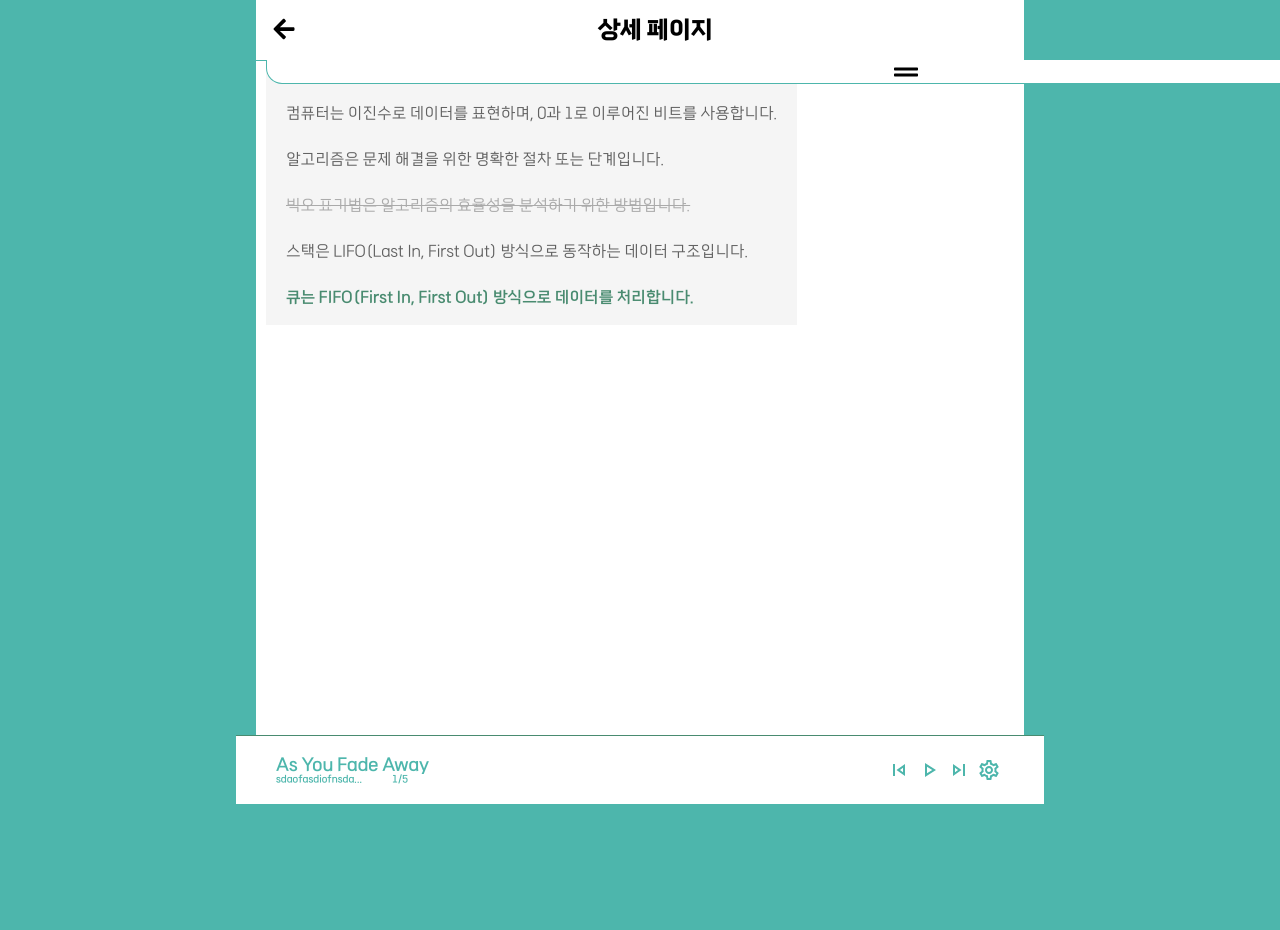
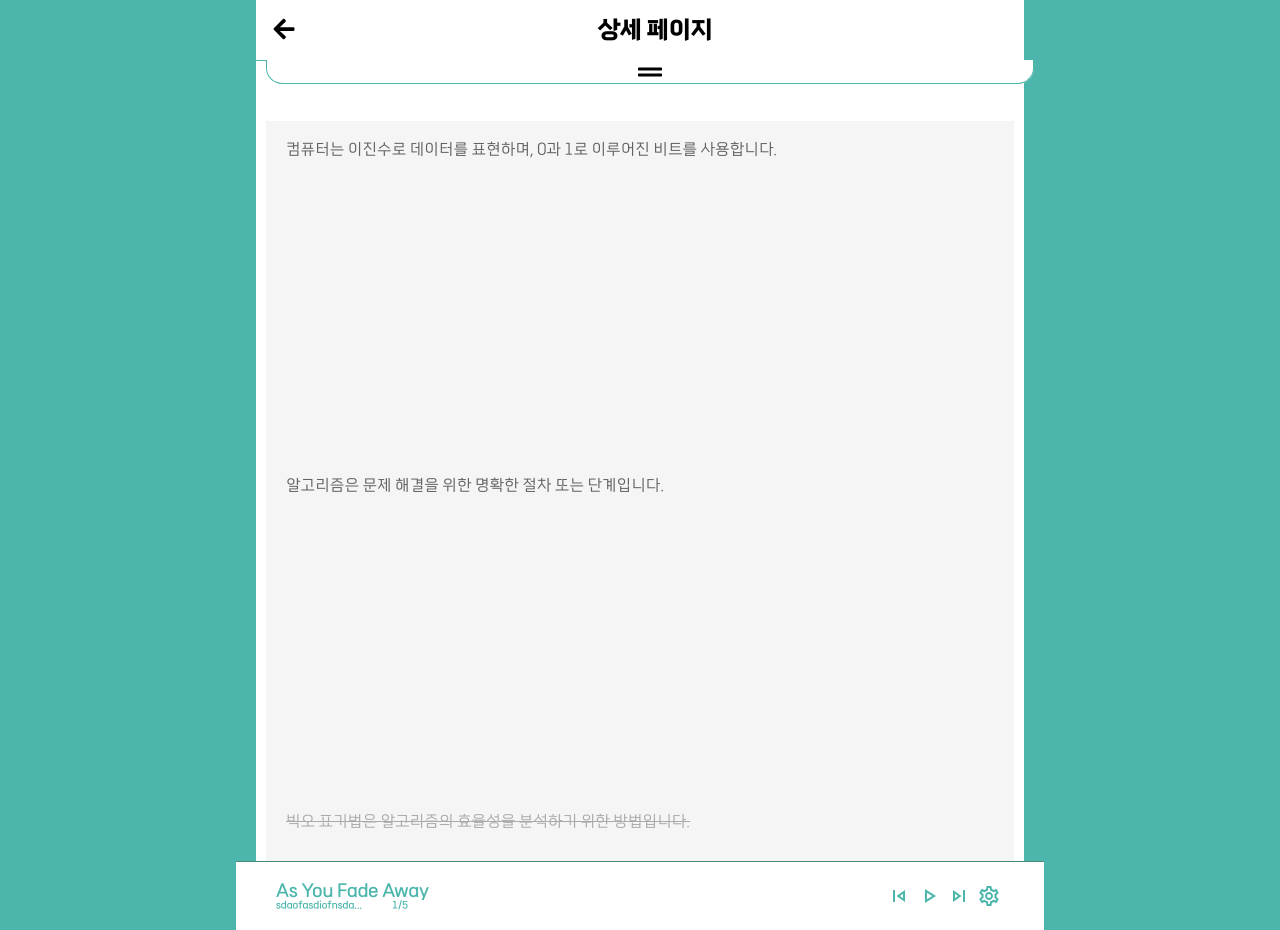
Before and after one commit to mauercho/StudyingWithListening, a React (Create React App) app in the folder front/: page /detail in a window 1280 px wide. Before the commit the page ends 804 px from the top, so only its background shows below. Built offline with nearby package versions, Linux system fonts and the light colour scheme.

Commit message:
Feat: 페이지 목차 클릭 스크롤 추가

```diff
--- a/front/package.json
+++ b/front/package.json
@@ -15,6 +15,7 @@
     "react-icons": "^5.3.0",
     "react-router-dom": "^6.27.0",
     "react-scripts": "^3.0.1",
+    "react-scroll": "^1.9.0",
     "web-vitals": "^2.1.4",
     "workbox-background-sync": "^6.6.0",
     "workbox-broadcast-update": "^6.6.0",
--- a/front/src/components/Loading.jsx
+++ b/front/src/components/Loading.jsx
@@ -5,7 +5,6 @@ import { keyframes } from '@emotion/react'
 
 const Container = styled.div`
   width: 100%;
-  margin-top: 40px;
   display: flex;
   flex-direction: row;
   justify-content: center;
--- a/front/src/components/Player.jsx
+++ b/front/src/components/Player.jsx
@@ -20,7 +20,7 @@ import winning from '../music/Winning - NEFFEX.mp3'
 const Container = styled.div`
   background-color: white;
   height: 65px;
-  width: 100%;
+  width: inherit;
   display: flex;
   flex-direction: column;
   align-items: center;
--- a/front/src/components/Sentence.jsx
+++ b/front/src/components/Sentence.jsx
@@ -7,6 +7,7 @@ const Container = styled.li`
   cursor: pointer;
   padding: 10px;
   border-radius: 10px;
+  box-sizing: border-box;
 
   &:active {
     background-color: ${({ theme }) => theme.color.grey_dark};
--- a/front/src/components/TableOfContents.jsx
+++ b/front/src/components/TableOfContents.jsx
@@ -72,7 +72,7 @@ const ToggleButton = styled.button`
 `
 
 // TODO: 1104 기준 API대로 작성. 이후 상태관리 기반 현재 문장 활성화, API 변경시 다른 요소 추가 필요
-export default function TableOfContents({ indexes }) {
+export default function TableOfContents({ indexes, onButtonClick }) {
   const currentSentenceId = null // 현재 재생중인 문장의 id를 받을 수단 필요(상태관리..?)
   const [isOpen, setIsOpen] = useState(false)
 
@@ -82,7 +82,10 @@ export default function TableOfContents({ indexes }) {
         <ul>
           {indexes.map((item) => (
             <li key={item.indexId}>
-              <TableButton isPlaying={item.sentenceId === currentSentenceId}>
+              <TableButton
+                onClick={() => onButtonClick(item.sentenceId)}
+                isPlaying={item.sentenceId === currentSentenceId}
+              >
                 <p>{item.indexTitle}</p>
               </TableButton>
             </li>
--- a/front/src/pages/detail.jsx
+++ b/front/src/pages/detail.jsx
@@ -1,35 +1,43 @@
 import React, { useState } from 'react'
 import styled from '@emotion/styled'
+import { scroller, Element } from 'react-scroll'
 
 import TableOfContents from '../components/TableOfContents'
 import Sentence from '../components/Sentence'
 import Modal from '../components/Modal'
 
+const OuterContainer = styled.div`
+  display: flex;
+  justify-content: center;
+  width: 100%;
+  height: 100vh; /* 전체 화면에 맞추기 */
+`
+
 const Container = styled.div`
+  width: 100%;
+  max-width: 768px; /* 원하는 최대 너비 */
   display: flex;
   flex-direction: column;
-  height: 100%;
 `
 
-const Header = styled.div`
+const HeaderWrapper = styled.div`
   position: fixed;
   top: 60px;
   width: 100%;
+  max-width: 768px; /* 부모 너비에 맞게 고정 */
   background: ${({ theme }) => theme.color.white};
   z-index: 80;
-  box-sizing: border-box;
   border-radius: 0 0 16px 16px;
 `
 
 const ContentArea = styled.ul`
+  flex: 1; /* 남은 공간을 차지하여 자동으로 크기 조정 */
+  margin-top: 60px; /* Header 높이만큼 여백 */
+  padding: 10px;
   display: flex;
   flex-direction: column;
-  width: 100%;
-  height: 100%;
-  padding: 10px;
-  padding-top: 34px;
-  gap: 10px;
-  overflow-x: hidden;
+  gap: 300px;
+  overflow-y: auto;
   box-sizing: border-box;
   background: ${({ theme }) => theme.color.grey};
 `
@@ -88,27 +96,44 @@ export default function Detail() {
     console.log(`Sentence ${id}`)
   }
 
+  const handleTableTouch = (sentenceId) => {
+    scroller.scrollTo(`sentence-${sentenceId}`, {
+      containerId: 'content-area',
+      duration: 500,
+      delay: 0,
+      smooth: 'easeInOutQuart',
+      offset: -60, // 헤더 높이 보정
+    })
+  }
+
   const closeModal = () => {
     setIsModalOpen(false)
   }
 
   return (
+    <OuterContainer>
       <Container>
-      <Header>
-        <TableOfContents indexes={indexes} />
-      </Header>
-      <ContentArea>
+        <HeaderWrapper>
+          <TableOfContents indexes={indexes} onButtonClick={handleTableTouch} />
+        </HeaderWrapper>
+        <ContentArea id="content-area">
           {sentences.map((sentence) => (
+            <Element name={`sentence-${sentence.id}`} key={sentence.id}>
               <Sentence
-            key={sentence.id}
                 text={sentence.text}
                 status={sentence.status}
-            onShortPress={() => handleShortPress(sentence.id, sentence.status)}
-            onLongPress={() => handleLongPress(sentence.id, sentence.status)}
+                onShortPress={() =>
+                  handleShortPress(sentence.id, sentence.status)
+                }
+                onLongPress={() =>
+                  handleLongPress(sentence.id, sentence.status)
+                }
               />
+            </Element>
           ))}
         </ContentArea>
         <Modal isOpen={isModalOpen} onClose={closeModal} flag={modalFlag} />
       </Container>
+    </OuterContainer>
   )
 }
```
Also changed, not shown: front/src/api/BaseApi.js (+7 -7 lines), 1 other file (tests, documents, lock files or other folders). Lines whose indentation alone changed are shown as unchanged.
